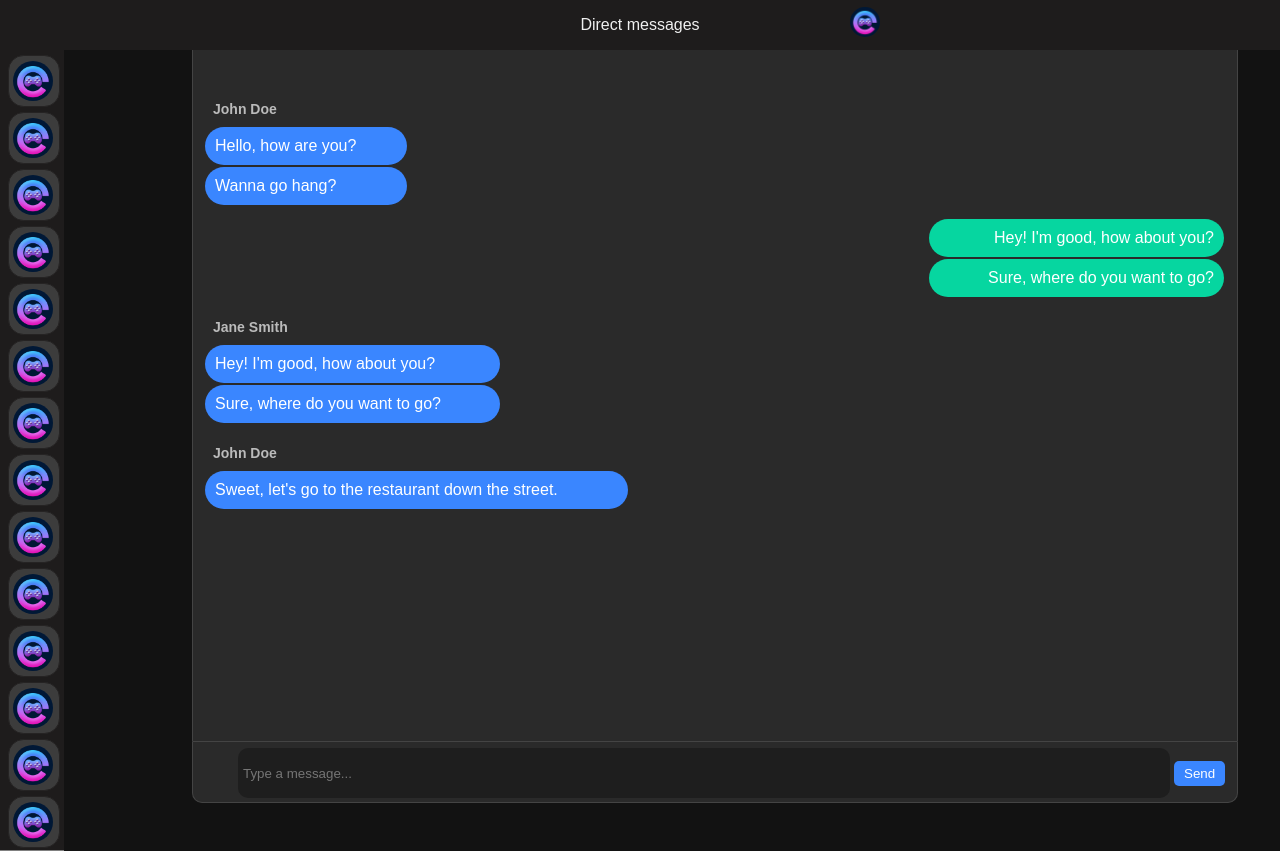
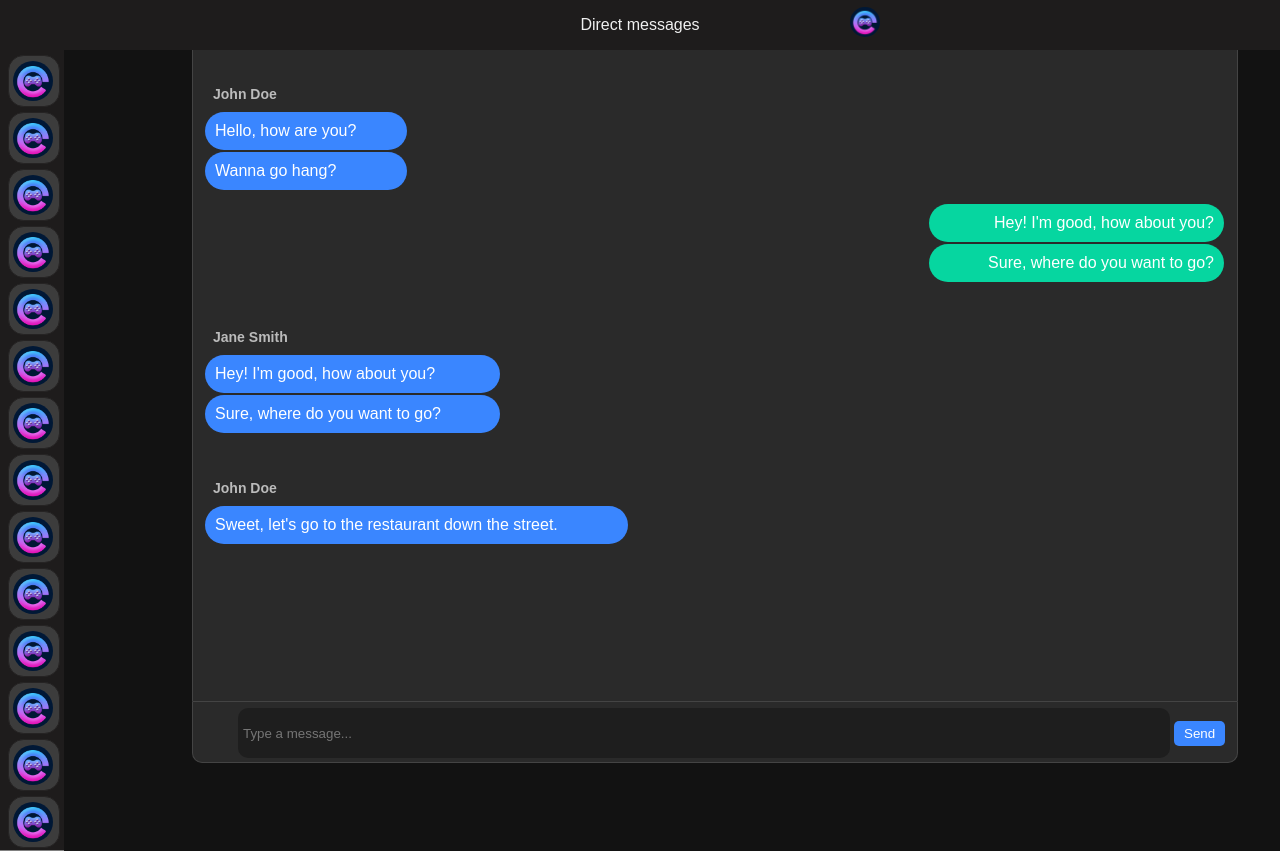
Before and after one commit to georgeoriginal/group_work, a FastAPI app: page / in a window 1280 px wide. Run offline with FastAPI, Linux system fonts and the light colour scheme.

Commit message:
last update fr

```diff
--- a/static/style.css
+++ b/static/style.css
@@ -34,7 +34,6 @@ body {
     border-right: 1px solid #444;
     border-top: 1px solid #444;
     border-bottom: 1px solid #444;
-    padding-top: 50px;
 }
 
 .SelfMessageGroup {
@@ -44,6 +43,7 @@ body {
 }
 
 .MessageGroup {
+    padding-top: 25px;
     display: flex;
     justify-content: flex-start;
     margin-bottom: 10px;
```
